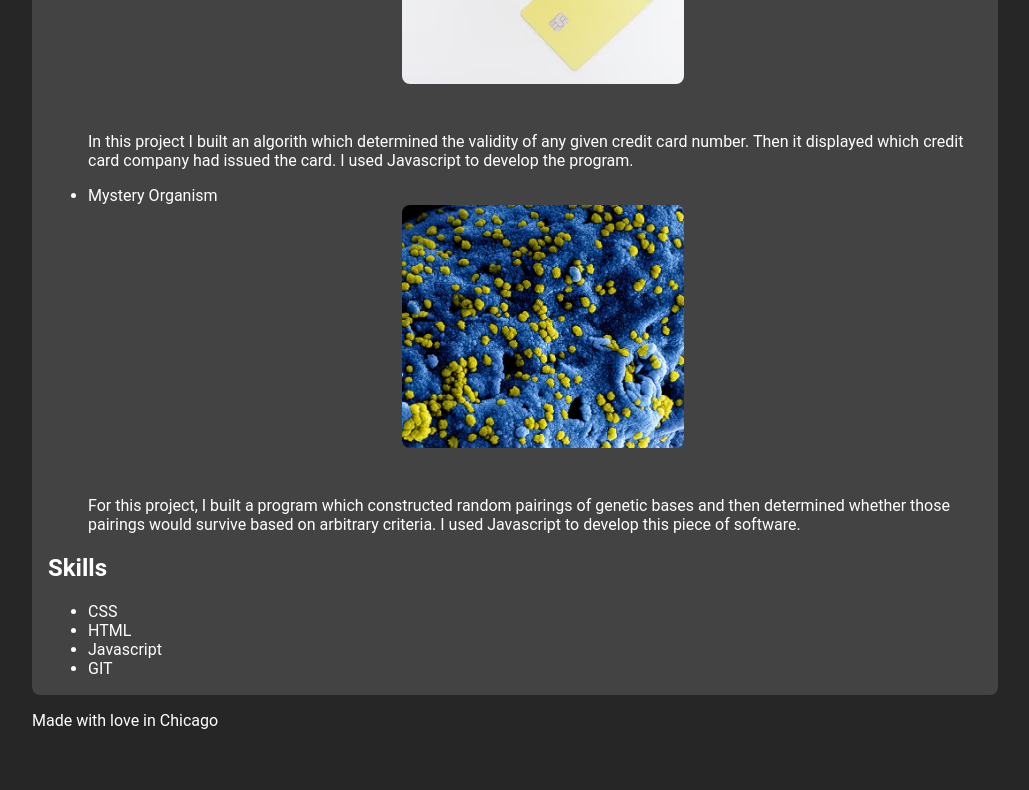
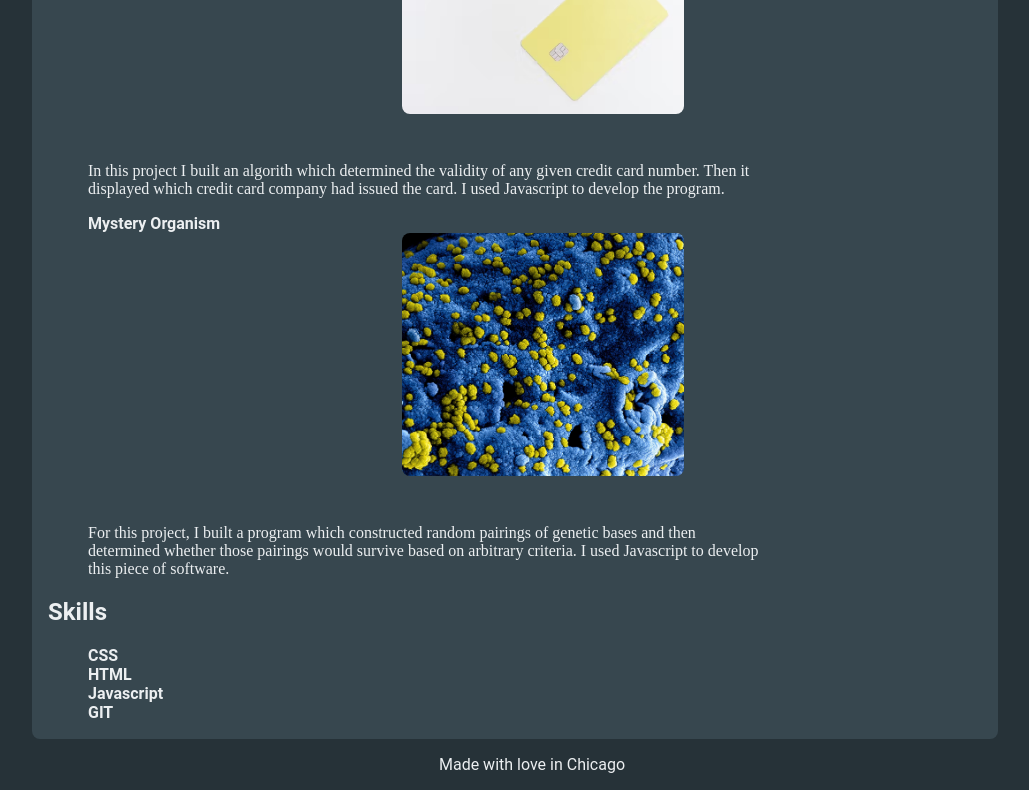
Before and after one commit to ParadoxR/Portfolio, a plain HTML site: page index.html in a window 1280 px wide. Shown: the part 827-1617 px from the top of the page, without its empty margins (148-1177 px from the left). Before the commit the page ends 1573 px from the top, so only its background shows below. Drawn offline with Linux system fonts and the light colour scheme; a web font is replaced by a local one.

Commit message:
Change color scheme

```diff
--- a/resources/css/index.css
+++ b/resources/css/index.css
@@ -14,12 +14,12 @@
   }
 
 body {
-    background-color: #262626;
+    background-color: #263238;
     margin: auto;
     padding-left: 5rem;
     font-family: "Roboto";
     max-width: 1000px;
-    color: white;
+    color: #ECEFF1;
 }
 
 /* Header */
@@ -55,13 +55,23 @@ header a:hover {
 
 main {
     text-align: left;
-    background-color: #434343;
+    background-color: #37474F;
     max-width: 95%;
     border-radius: .5rem;
     padding-left: 1rem;
     margin-top: 0rem;
     padding-top: .1rem;
     padding-bottom: .1rem;
+}
+
+main li {
+    list-style-type: none;
+    font-weight: bold;
+}
+
+main p {
+    font-family: "Poppins";
+    max-width: 75%;
 }
 
 /* Image Container */
@@ -78,3 +88,21 @@ main {
     width: 31%;
     border-radius: .5rem;
 }
+
+/* Footer */
+
+footer {
+    text-align: center;
+}
+
+/* Color Scheme:
+Blue Gray 50 #ECEFF1
+100 #CFD8DC
+200 #B0BEC5
+300 #90A4AE
+400 #78909C
+500 #607D8B
+600 #546E7A
+700 #455A64
+800 #37474F
+900 #263238 */
```
